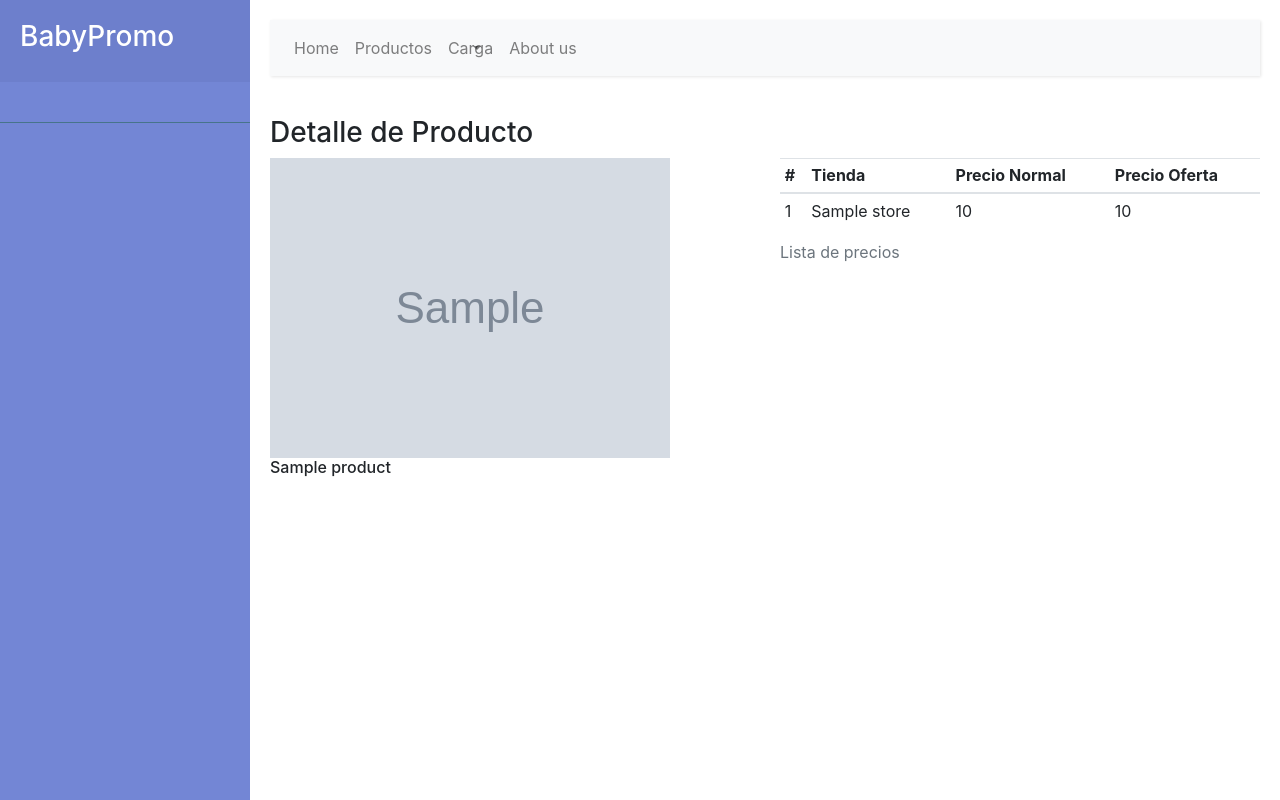
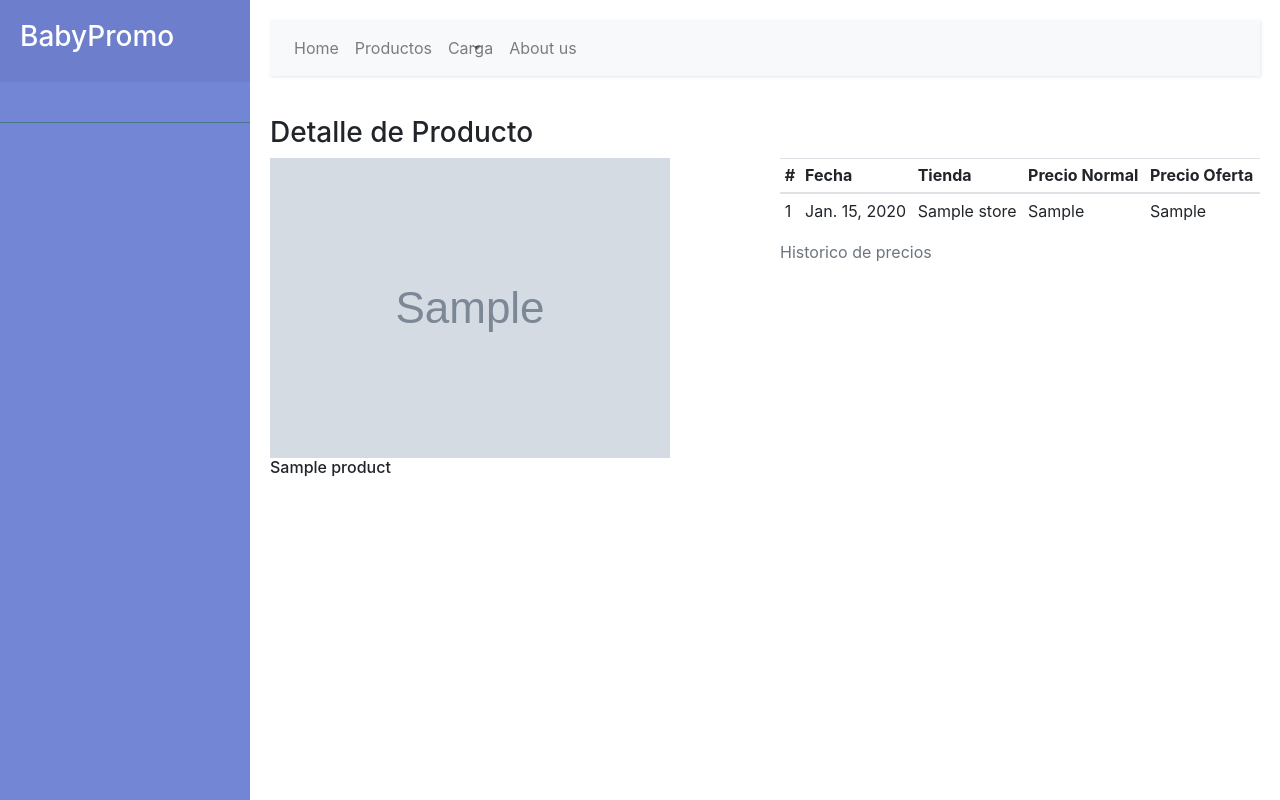
Before and after one commit to hernanceron/pythonProjects, a Django app: template babypromo/catalog/templates/catalog/product_detail.html in a window 1280 px wide. Run offline with Django 3.2, Linux system fonts and the light colour scheme; tables that the repository leaves empty hold one stand-in row (values such as "Sample post"); the template is opened without the code that fills it: values that come from a table or form of the project are taken from there, most other values are stand-ins (such as "Sample title", 1, 10 or a date in 2020); grey boxes marked "Sample" are stand-in pictures; some libraries are stand-ins or nearby versions.

Commit message:
Se agrego el historico

```diff
--- a/babypromo/catalog/models.py
+++ b/babypromo/catalog/models.py
@@ -60,6 +60,11 @@ class PriceManager(models.Manager):
         q1 = super().get_queryset().filter(published_date = date.today())
         return q1
 
+class HistoryManager(models.Manager):
+    def get_queryset(self):
+        #listar todos los precios de un producto
+       pass
+
 class Price(models.Model):
     published_date = models.DateField()  #fecha
     price = models.CharField(max_length = 10)  #precio
--- a/babypromo/catalog/templates/catalog/load.html
+++ b/babypromo/catalog/templates/catalog/load.html
@@ -2,11 +2,6 @@
 
 {% block content %}
     <h1>Cargar productos</h1>
-    {% if form.errors %}
-        <p style="color: red;">
-            Please correct the error{{ form.errors|pluralize }} below.
-        </p>
-    {% endif %}
     <form action="" enctype="multipart/form-data"  method="post">
         <table>
             {{ form.as_table }}
--- a/babypromo/catalog/templates/catalog/product_detail.html
+++ b/babypromo/catalog/templates/catalog/product_detail.html
@@ -12,10 +12,11 @@
             <div class="image-info">
                 {% if lista %}
                 <table class="table table-sm">
-                    <caption>Lista de precios</caption>
+                    <caption>Historico de precios</caption>
                     <thead>
                         <tr>
                             <th>#</th>
+                            <th>Fecha</th>
                             <th>Tienda</th>
                             <th>Precio Normal</th>
                             <th>Precio Oferta</th>
@@ -25,6 +26,7 @@
                         {% for price in lista %}
                         <tr>
                             <td>{{ forloop.counter }}</th>
+                            <td>{{ price.published_date }}</td>
                             <td>{{ price.store }}</td>
                             <td>{{ price.price }}</td>
                             <td>{{ price.discount_price }}</td>
```
Also changed, not shown: babypromo/catalog/views.py (+7 -2 lines).
